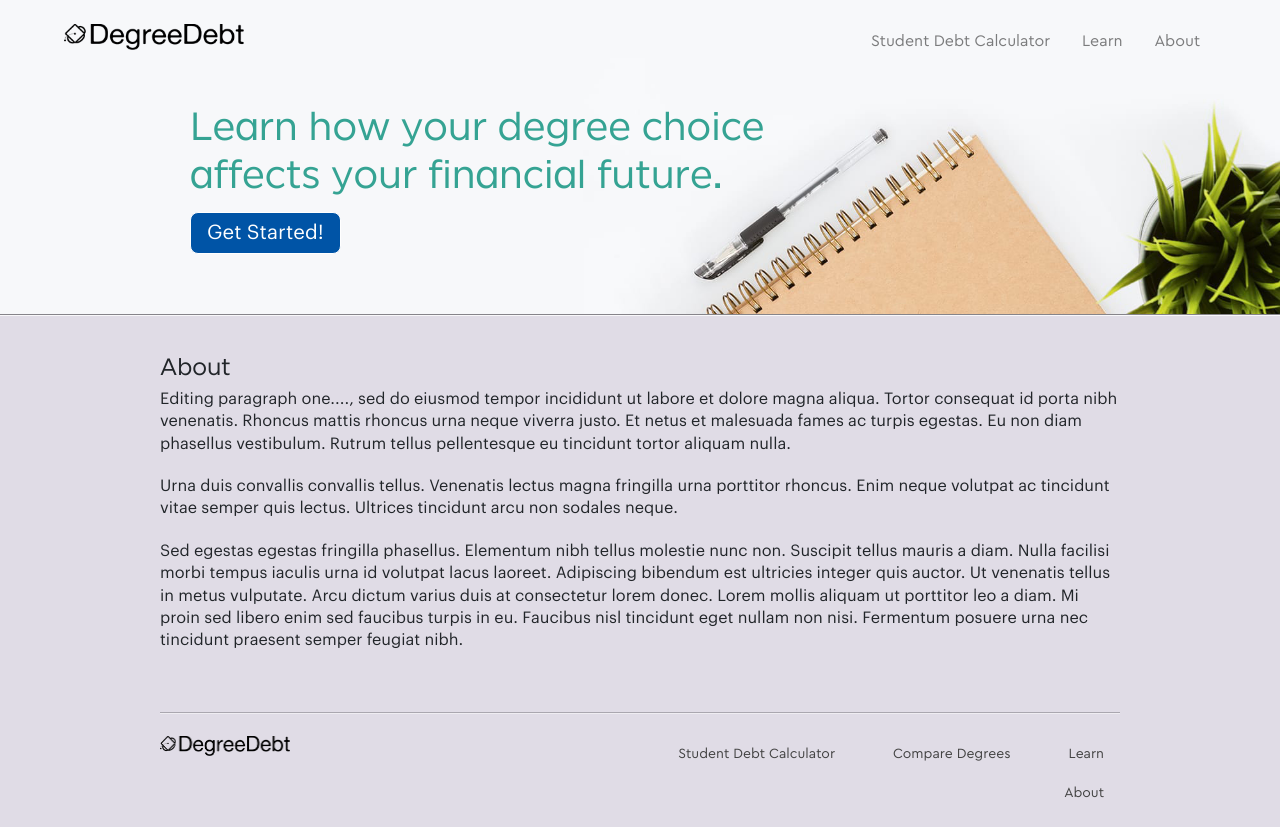
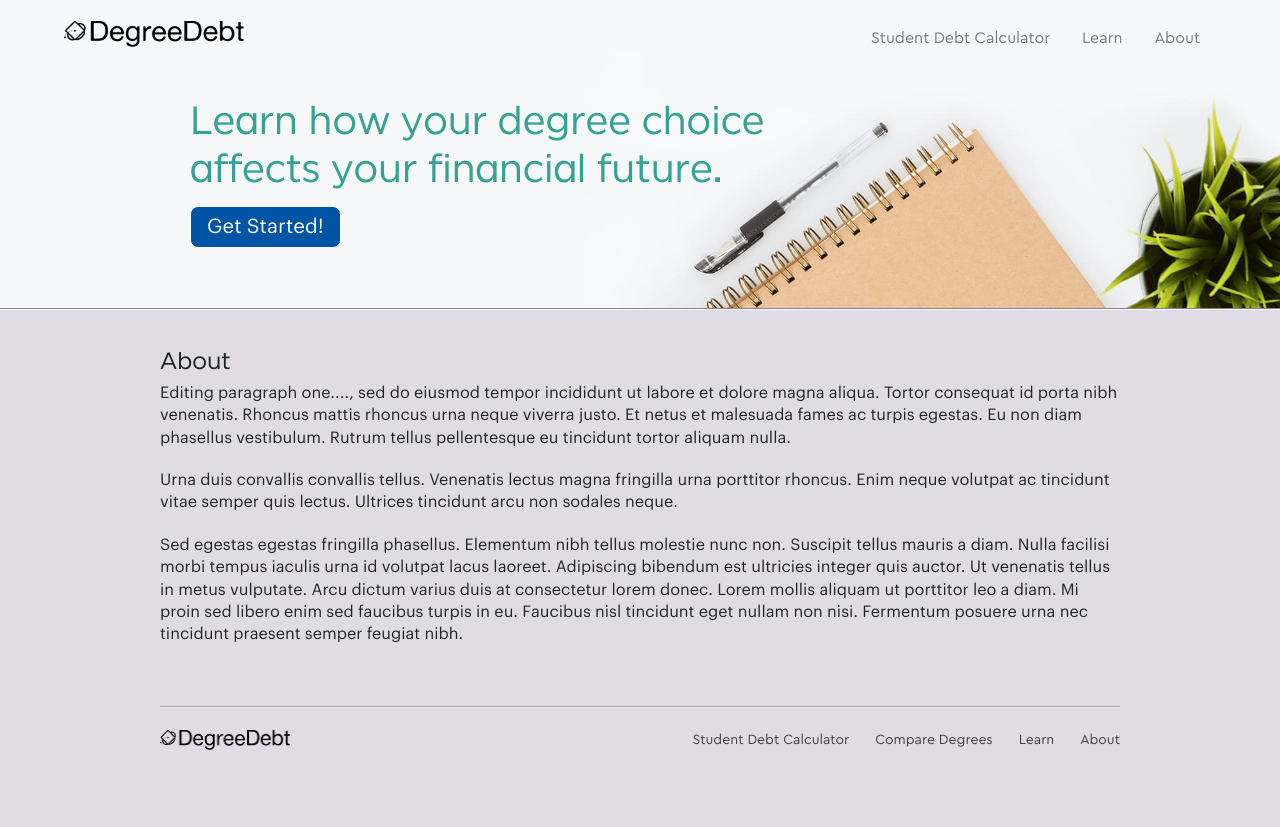
Before and after one commit to rossmonroe/degree-debt, a React (Create React App) app: page /about in a window 1280 px wide. After the commit the page ends 800 px from the top, so only its background shows below. Built offline with nearby package versions, Linux system fonts and the light colour scheme.

Commit message:
fixed footer navigation sizing

```diff
--- a/src/style/css/Global.css
+++ b/src/style/css/Global.css
@@ -132,16 +132,20 @@ a.button:hover{
 .nav-link{
     font-family: 'cerapro-regular';
     color: #434343;
+    padding: 0;
+    margin: 0;
 }
 .nav-link:hover{
     color: #000000;
     cursor: pointer;
+    padding: 0;
+    margin: 0;
 }
 .navigation{
     display: flex;
     justify-content: flex-end;
 }
-/* .navigation ul{
+.navigation ul{
     text-decoration: none;
     margin: 0;
     padding: 0;
@@ -157,7 +161,7 @@ a.button:hover{
     margin: 0;
     margin-left: 38px;
     line-height: 0;
-} */
+}
 
 
 /*---------------- HEADER ----------------*/
```
